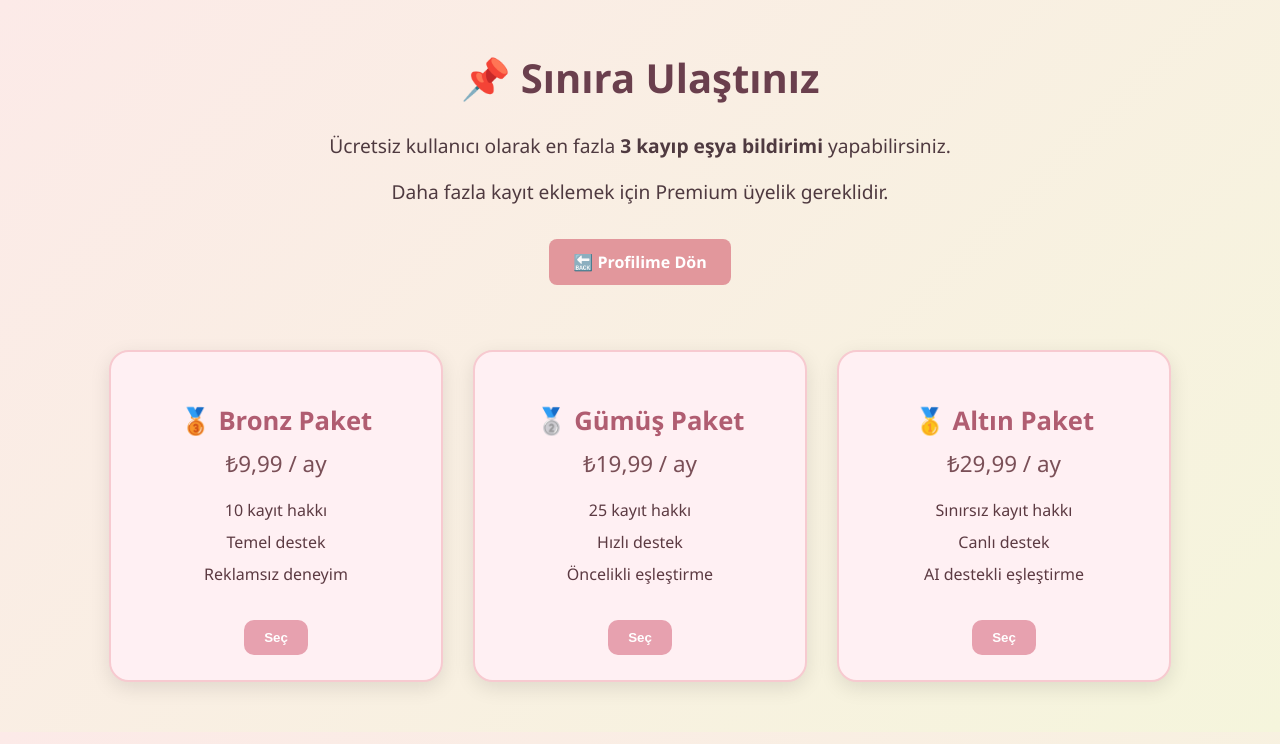
After one commit to Oflazgizem21/Findora, a Django app: page /premium/ in a window 1280 px wide. The commit adds this page. Shown: the top 744 px of the page. Run offline with Django 5.2, Linux system fonts and the light colour scheme.

Commit message:
premium, kaybettim hakkı, daha fazla eşya türü seçeneği özellikleri eklendi. bazı fonksiyonlar değiştirildi. bazı html dosyaları sıfırdan eklenirken bazılarının hataları düzeltildi.

```diff
--- a/findora/accounts/forms.py
+++ b/findora/accounts/forms.py
@@ -3,7 +3,6 @@ from django.contrib.auth.forms import UserCreationForm, AuthenticationForm
 from .models import CustomUser
 from django.core.exceptions import ValidationError
 from django.utils.translation import gettext_lazy as _
-
 
 #Kullanıcı Kayıt Formu
 class CustomUserCreationForm(UserCreationForm):
@@ -88,7 +87,6 @@ class CustomLoginForm(AuthenticationForm):
         widget=forms.PasswordInput(attrs={'class': 'form-control', 'placeholder': 'Şifre'})
     )
 
-
 class ProfilFotoForm(forms.ModelForm):  # Profil fotoğrafı yükleme formu
     class Meta:
         model = CustomUser
--- a/findora/accounts/models.py
+++ b/findora/accounts/models.py
@@ -21,6 +21,7 @@ class CustomUser(AbstractUser):     # Kullanıcı modelini özelleştiriyoruz.
     birthdate = models.DateField(blank=True, null=True)
     full_name = models.CharField(max_length=255, blank=True, null=True)
     profile_photo = models.ImageField(upload_to='profile_photos/', blank=True, null=True)
+    kaybettim_hakki = models.IntegerField(default=5)  # Kullanıcının kaybettiği hak sayısı
 
     USERNAME_FIELD = 'email'
     REQUIRED_FIELDS = ['username']
--- /dev/null
+++ b/findora/kayip_esya/templates/premium.html
@@ -0,0 +1,168 @@
+<!-- premium.html -->
+<!DOCTYPE html>
+<html lang="tr">
+<head>
+    <meta charset="UTF-8">
+    <title>Premium Gerekli</title>
+    <style>
+        body {
+            font-family: 'Segoe UI', sans-serif;
+            margin: 0;
+            padding: 0;
+            background: linear-gradient(135deg, #fceae8, #f5f5dc);
+            color: #333;
+            text-align: center;
+        }
+
+        h1 {
+            margin-top: 50px;
+            font-size: 2.5em;
+            color: #6a3f4d;
+        }
+
+        p {
+            font-size: 1.2em;
+            color: #4f3a40;
+        }
+
+        a {
+            text-decoration: none;
+            font-weight: bold;
+        }
+
+        .button-link {
+            display: inline-block;
+            margin: 15px;
+            padding: 12px 24px;
+            border-radius: 8px;
+            background-color: #e2979c;
+            color: white;
+            font-weight: bold;
+            transition: background-color 0.3s;
+        }
+
+        .button-link:hover {
+            background-color: #d86c7a;
+        }
+
+        .premium-container {
+            display: flex;
+            justify-content: center;
+            gap: 30px;
+            padding: 50px 20px;
+            flex-wrap: wrap;
+        }
+
+        .card {
+            background: #fff0f3;
+            border: 2px solid #f7cad0;
+            border-radius: 20px;
+            box-shadow: 0 6px 20px rgba(0,0,0,0.1);
+            padding: 25px;
+            width: 280px;
+            transition: transform 0.3s, box-shadow 0.3s;
+        }
+
+        .card:hover {
+            transform: translateY(-6px);
+            box-shadow: 0 8px 25px rgba(0,0,0,0.15);
+        }
+
+        .card h3 {
+            margin-bottom: 10px;
+            font-size: 1.6em;
+            color: #b05d71;
+        }
+
+        .price {
+            font-size: 1.4em;
+            margin: 10px 0;
+            color: #7a4f57;
+        }
+
+        .features {
+            list-style: none;
+            padding: 0;
+            margin: 20px 0;
+            color: #5c3a42;
+        }
+
+        .features li {
+            margin: 10px 0;
+        }
+
+        .select-button {
+            margin-top: 15px;
+            padding: 10px 20px;
+            background-color: #e7a1af;
+            color: white;
+            border: none;
+            border-radius: 10px;
+            font-weight: bold;
+            cursor: pointer;
+            transition: background-color 0.3s;
+        }
+
+        .select-button:hover {
+            background-color: #d16b86;
+        }
+
+        @media (max-width: 900px) {
+            .premium-container {
+                flex-direction: column;
+                align-items: center;
+            }
+        }
+    </style>
+</head>
+<body>
+    <h1>📌 Sınıra Ulaştınız</h1>
+    <p>Ücretsiz kullanıcı olarak en fazla <strong>3 kayıp eşya bildirimi</strong> yapabilirsiniz.</p>
+    <p>Daha fazla kayıt eklemek için Premium üyelik gereklidir.</p>
+
+    <div>
+        <a href="{% url 'profilim' %}" class="button-link">🔙 Profilime Dön</a>
+    </div>
+
+    <div class="premium-container">
+        <div class="card">
+            <h3>🥉 Bronz Paket</h3>
+            <div class="price">₺9,99 / ay</div>
+            <ul class="features">
+                <li>10 kayıt hakkı</li>
+                <li>Temel destek</li>
+                <li>Reklamsız deneyim</li>
+            </ul>
+            <button class="select-button" onclick="selectPlan('Bronz')">Seç</button>
+        </div>
+
+        <div class="card">
+            <h3>🥈 Gümüş Paket</h3>
+            <div class="price">₺19,99 / ay</div>
+            <ul class="features">
+                <li>25 kayıt hakkı</li>
+                <li>Hızlı destek</li>
+                <li>Öncelikli eşleştirme</li>
+            </ul>
+            <button class="select-button" onclick="selectPlan('Gümüş')">Seç</button>
+        </div>
+
+        <div class="card">
+            <h3>🥇 Altın Paket</h3>
+            <div class="price">₺29,99 / ay</div>
+            <ul class="features">
+                <li>Sınırsız kayıt hakkı</li>
+                <li>Canlı destek</li>
+                <li>AI destekli eşleştirme</li>
+            </ul>
+            <button class="select-button" onclick="selectPlan('Altın')">Seç</button>
+        </div>
+    </div>
+
+    <script>
+        function selectPlan(planName) {
+            alert(planName + " paketi şu an için aktif değil. Yakında kullanılabilir olacak!");
+        }
+    </script>
+</body>
+</html>
--- a/findora/kayip_esya/urls.py
+++ b/findora/kayip_esya/urls.py
@@ -3,6 +3,7 @@ from . import views
 
 urlpatterns = [
     path('', views.index, name='index'),
+    path('premium/', views.premium_sayfasi, name='premium_sayfasi'),
     path('kayip-esya-bildir/', views.kayip_esya_bildir, name='kayip_esya_bildir'),
     path('kaybettim/', lambda r: views.kayit_olustur(r, 'kaybettim'), name='kaybettim'),
     path('buldum/', lambda r: views.kayit_olustur(r, 'buldum'), name='buldum'),
--- a/findora/kayip_esya/views.py
+++ b/findora/kayip_esya/views.py
@@ -13,6 +13,8 @@ def index(request):
     yorumlar = GenelYorum.objects.all().order_by('-tarih')   # Yorumları tarihe göre sıralıyoruz ve GenelYorum modelini kullanıyoruz
     return render(request, 'index.html', {'yorumlar': yorumlar})
 
+def premium_sayfasi(request):   # Premium sayfasına yönlendirme
+    return render(request, 'premium.html')
 
 @login_required
 def kayip_esya_bildir(request):
@@ -31,7 +33,11 @@ def kayit_olustur(request, tur):
             if tur == 'kaybettim':
                 kaybettim_sayisi = Kayit.objects.filter(user=request.user, kayit_turu='kaybettim').count()
                 if kaybettim_sayisi >= 3:
+                    messages.error(request, "Ücretsiz kullanıcılar en fazla 3 'Kaybettim' ilanı ekleyebilir.")
                     return redirect('premium_sayfasi')
+
+                #kalan hakkı hesapla
+                request.session['kalan_kaybettim_hakki'] = max(3 - (kaybettim_sayisi+1), 0)
 
             # "Diğer" seçeneği için özelleştirme
             if request.POST.get('tur') == 'diger':
@@ -49,6 +55,16 @@ def kayit_olustur(request, tur):
 def kayit_duzenle(request, pk):
     kayit = get_object_or_404(Kayit, pk=pk, user=request.user)
     if request.method == 'POST':
+        post_data = request.POST.copy()
+
+        #Eğer "Diğer" seçeneği seçilmişse ve kullanıcı kutuya bir şey yazmışsa onu asıl alana ata
+        if post_data.get("tur") == "Diğer" and post_data.get("diger_tur"):
+            post_data["tur"] = post_data.get("diger_tur")
+
+        if post_data.get("renk") == "Diğer" and post_data.get("diger_renk"):
+            post_data["renk"] = post_data.get("diger_renk")
+
+
         form = KayitForm(request.POST, request.FILES, instance=kayit)
         if form.is_valid():
             form.save()
@@ -63,26 +79,35 @@ def kayit_sil(request, pk):
     kayit.delete()
     return redirect('profilim')
 
+#arama fonksiyonu
 @login_required
 def arama_sonuc(request):
     query = request.GET.get('q', '')
     renk = request.GET.get('renk', '')
     konum = request.GET.get('konum', '')
-    durum = request.GET.get('durum', 'buldum')
+    durum = request.GET.get('durum', 'buldum') # varsayılan olarak 'buldum' seçili
 
-    kayitlar = Kayit.objects.all()
+    # 'kaybettim' durumundaki kayıtları ASLA gösterme
+    kayitlar = Kayit.objects.exclude(kayit_turu='kaybettim')
 
-    if durum in ['buldum', 'bulundu']:
+    # Anahtar kelime varsa SADECE 'buldum' kayıtlarını filtrele
+    if query:
+        kayitlar = kayitlar.filter(
+            Q(kayit_turu='buldum') & (
+                Q(tanim__icontains=query) |
+                Q(tur__icontains=query) |
+                Q(renk__icontains=query) |
+                Q(konum__icontains=query)
+            )
+        )
+    # Anahtar kelime yoksa durum filtresini uygula
+    elif durum in ['buldum', 'bulundu']:
         kayitlar = kayitlar.filter(kayit_turu=durum)
 
-    if query:
-        kayitlar = kayitlar.filter(
-            Q(tanim__icontains=query) |
-            Q(tur__icontains=query) |
-            Q(renk__icontains=query) |
-            Q(konum__icontains=query)
-        )
+    # Kullanıcının kendi eklediği 'buldum' kayıtlarını gösterme
+    kayitlar = kayitlar.exclude(user=request.user, kayit_turu='buldum')
 
+    # Diğer filtreler
     if renk:
         kayitlar = kayitlar.filter(renk__icontains=renk)
     if konum:
```
Also changed, not shown: findora/accounts/views.py (+11 -4 lines), findora/kayip_esya/models.py (+8 -0 lines), findora/kayip_esya/static/css/esya_detay.css (added, +64 -0 lines), findora/kayip_esya/templates/esya_detay.html (added, +100 -0 lines), findora/static/css/profilim.css (+17 -0 lines), findora/templates/profilim.html (+37 -14 lines), findora/accounts/migrations/0004_customuser_kaybettim_hakki.py (added), findora/db.sqlite3, findora/kayip_esya/migrations/0009_alter_kayit_kayit_turu_alter_kayit_renk_and_more.py (added), findora/uploads/Doly-1-DO1C3-53-Oxibis-Kadin-Gozluk-Cercevesi.jpg (added), findora/uploads/Doly-1-DO1C3-53-Oxibis-Kadin-Gozluk-Cercevesi_QJaUtZH.jpg (added), findora/uploads/fermuar--bozuk-bordo--anta_kO7omIA.png (added), findora/uploads/zehra_çanta.webp (added).
